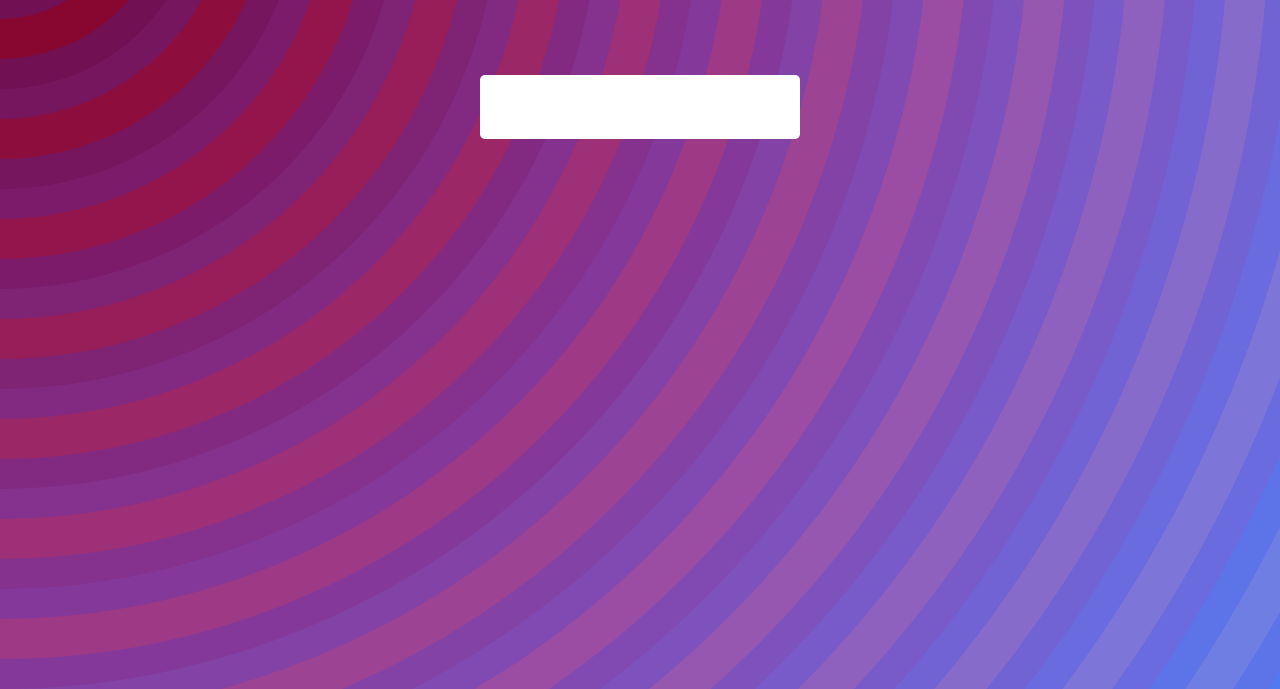
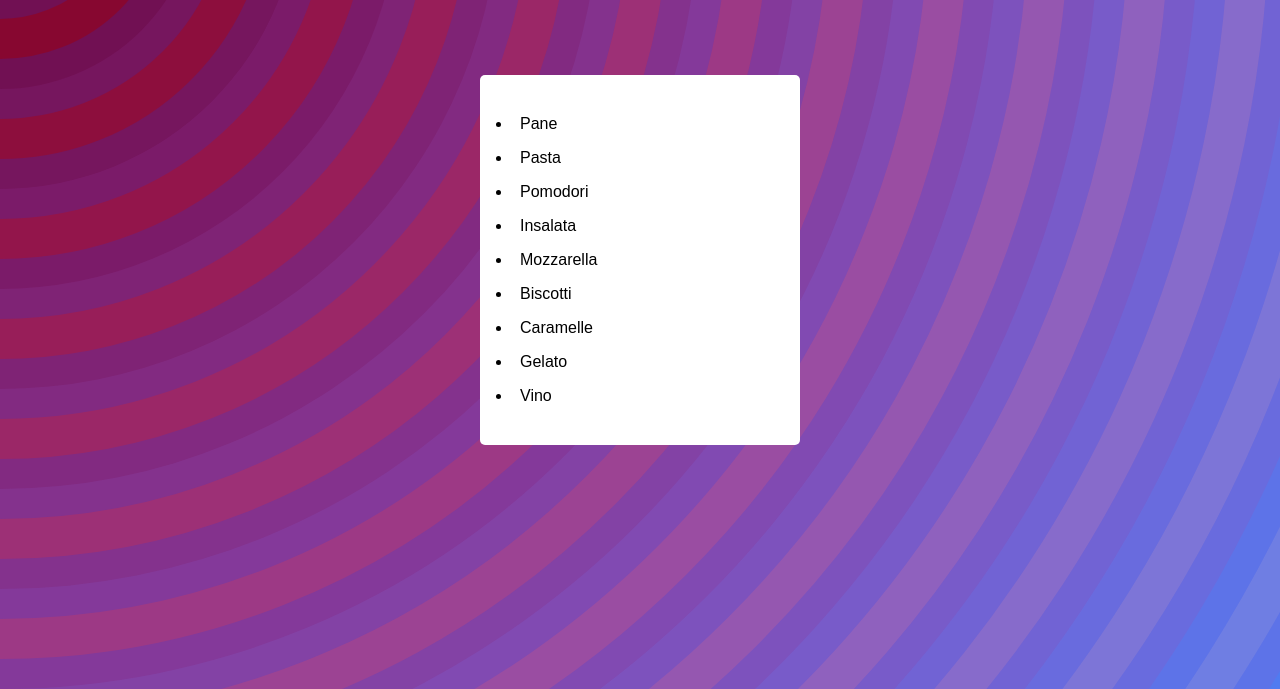
Before and after one commit to MatteoTarabella04/js-lista-spesa, a plain HTML site: page index.html in a window 1280 px wide. Shown: the part 111-800 px from the top of the page. Drawn offline with Linux system fonts and the light colour scheme.

Commit message:
add js list elements + dom elements

```diff
--- a/assets/css/style.css
+++ b/assets/css/style.css
@@ -43,4 +43,5 @@ h1 {
 
 li {
    padding: 0.5rem;
+   text-transform: capitalize;
 }
--- a/assets/js/main.js
+++ b/assets/js/main.js
@@ -2,3 +2,29 @@
 Consegna:
 Data una lista della spesa, stampare sulla pagina (anche brutalmente, basta che si vedano) gli elementi della lista individualmente con un ciclo while.
 */
+
+// inizializzo la lista della spesa
+const toBuyList = [
+   'pane',
+   'pasta',
+   'pomodori',
+   'insalata',
+   'mozzarella',
+   'biscotti',
+   'caramelle',
+   'gelato',
+   'vino'
+];
+
+// prelevo l'elemento lista dal DOM
+const listElement = document.getElementById('list');
+
+// eseguo un ciclo WHILE che mi stampi gli elementi presenti nella lista
+let j = 0;
+
+while (j < toBuyList.length) {
+   const toBuy = toBuyList[j];
+   listElement.innerHTML += `<li> ${toBuy} </li>`
+
+   j ++
+}
```
